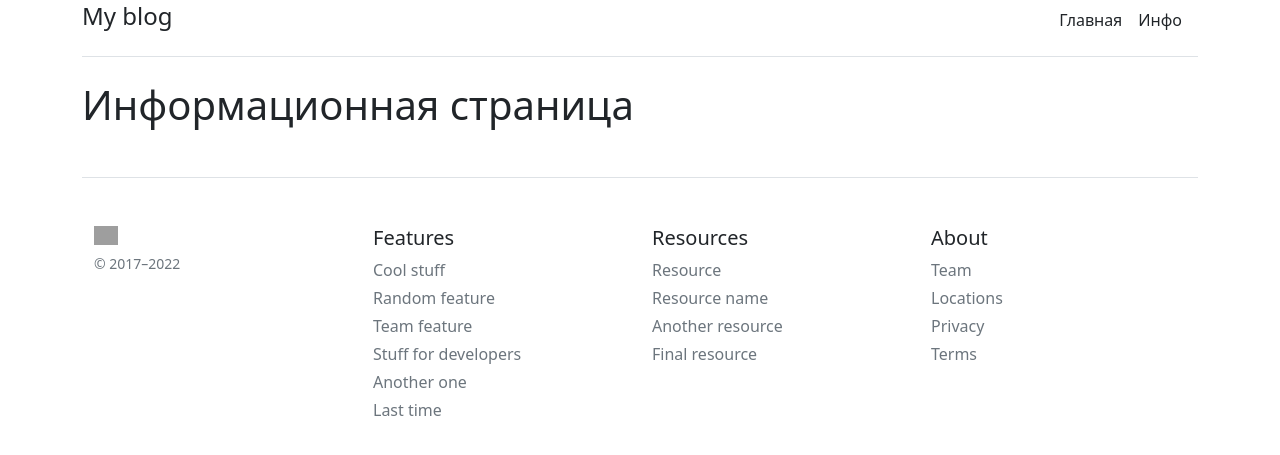
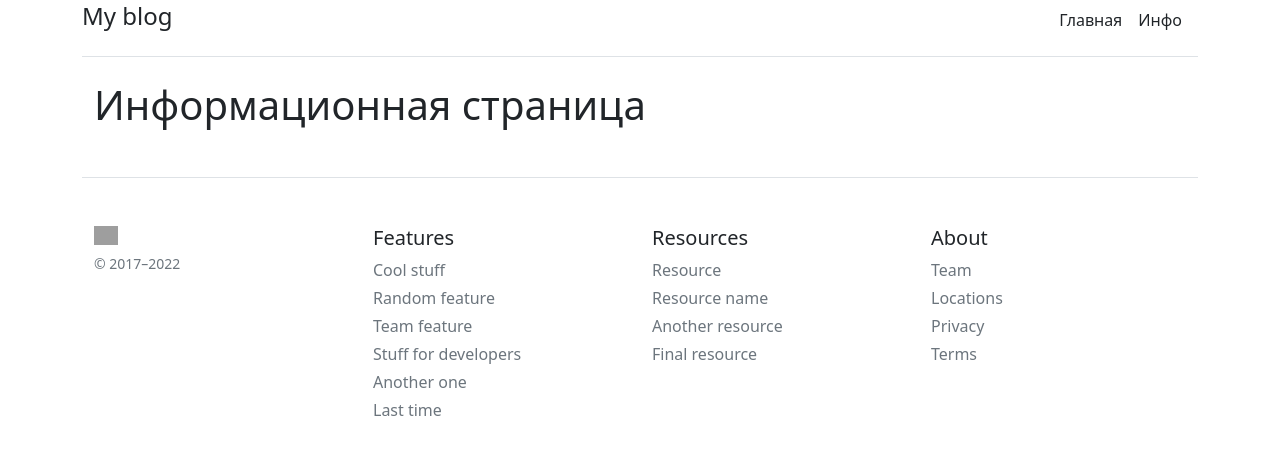
Before and after one commit to konamichi/Flask-blog, a Flask app: page /about in a window 1280 px wide. Shown: the top 455 px of the page. Run offline with Flask 2, Linux system fonts and the light colour scheme; grey boxes are pictures that could not be loaded.

Commit message:
feat: upd. about.html

```diff
--- a/templates/about.html
+++ b/templates/about.html
@@ -5,5 +5,6 @@
 {% endblock %}
 
 {% block body %}
-    <h1>Информационная страница</h1>
+<div class="container">
+    <h1>Информационная страница</h1></div>
 {% endblock %}
```
